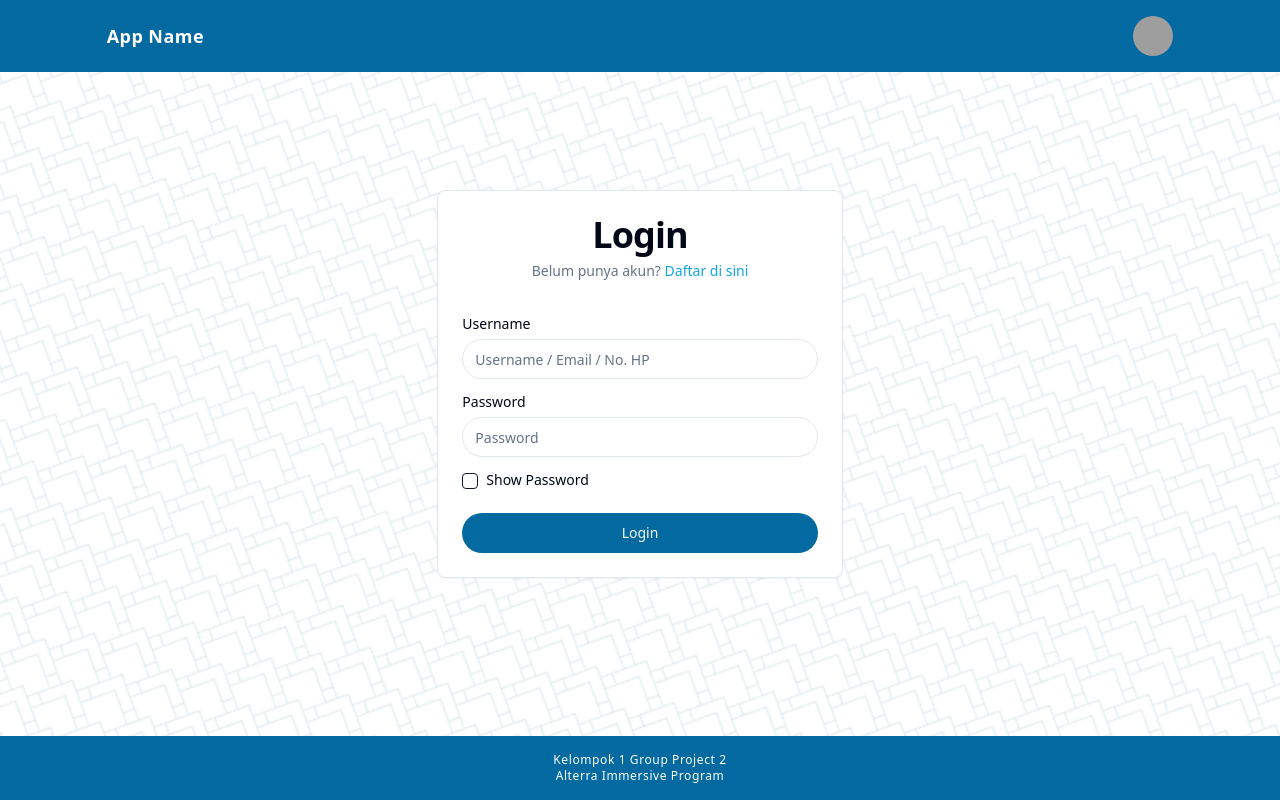
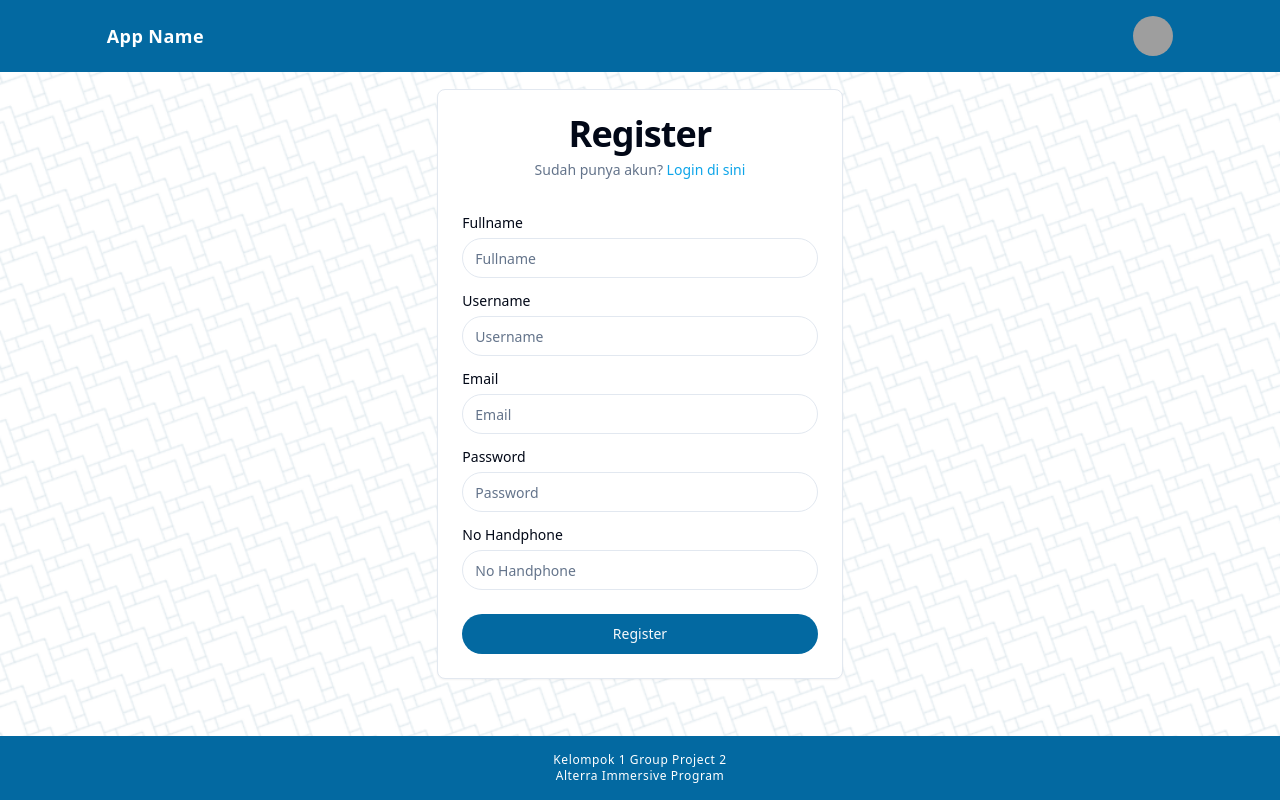
Before and after one commit to inaslathifah/Social_Media_FE_Grup-1, a React (Vite) app: page /register in a window 1280 px wide. Built offline with nearby package versions, Linux system fonts and the light colour scheme; grey boxes are pictures that could not be loaded.

Commit message:
feat: finish slicing register page

```diff
--- a/src/components/navbar.tsx
+++ b/src/components/navbar.tsx
@@ -12,7 +12,7 @@ export default function Navbar(props: Props) {
   return (
     <nav
       className={cn(
-        "w-full flex justify-center",
+        "w-full flex justify-center sticky top-0",
         bgBlue && "bg-sky-700 text-white"
       )}
     >
--- a/src/main.tsx
+++ b/src/main.tsx
@@ -1,6 +1,6 @@
 import React from "react";
 import ReactDOM from "react-dom/client";
-import App from "./pages/auth/login.tsx";
+import App from "./pages/auth/register.tsx";
 import "./styles/index.css";
 
 ReactDOM.createRoot(document.getElementById("root")!).render(
--- /dev/null
+++ b/src/pages/auth/register.tsx
@@ -0,0 +1,86 @@
+import Layout from "@/components/layout";
+import { Button } from "@/components/ui/button";
+import {
+  Card,
+  CardContent,
+  CardDescription,
+  CardFooter,
+  CardHeader,
+  CardTitle,
+} from "@/components/ui/card";
+import { Input } from "@/components/ui/input";
+import { Label } from "@/components/ui/label";
+
+export default function Register() {
+  return (
+    <Layout withUser bgBlue centerX centerY>
+      <Card className="w-1/3">
+        <CardHeader className="text-center">
+          <CardTitle className="text-4xl">Register</CardTitle>
+          <CardDescription>
+            Sudah punya akun?
+            <a href="#" className="text-sky-500 font-medium">
+              {" "}
+              Login di sini
+            </a>
+          </CardDescription>
+        </CardHeader>
+        <CardContent className="mt-3">
+          <form>
+            <div className="grid w-full items-center gap-4">
+              <div className="flex flex-col space-y-2">
+                <Label htmlFor="fullname">Fullname</Label>
+                <Input
+                  className="rounded-full focus-visible:ring-sky-700"
+                  id="fullname"
+                  placeholder="Fullname"
+                />
+              </div>
+              <div className="flex flex-col space-y-2">
+                <Label htmlFor="username">Username</Label>
+                <Input
+                  className="rounded-full focus-visible:ring-sky-700"
+                  id="username"
+                  type="username"
+                  placeholder="Username"
+                />
+              </div>
+              <div className="flex flex-col space-y-2">
+                <Label htmlFor="email">Email</Label>
+                <Input
+                  className="rounded-full focus-visible:ring-sky-700"
+                  id="email"
+                  type="email"
+                  placeholder="Email"
+                />
+              </div>
+              <div className="flex flex-col space-y-2">
+                <Label htmlFor="password">Password</Label>
+                <Input
+                  className="rounded-full focus-visible:ring-sky-700"
+                  id="password"
+                  type="password"
+                  placeholder="Password"
+                />
+              </div>
+              <div className="flex flex-col space-y-2">
+                <Label htmlFor="nohp">No Handphone</Label>
+                <Input
+                  className="rounded-full focus-visible:ring-sky-700"
+                  id="nohp"
+                  type="nohp"
+                  placeholder="No Handphone"
+                />
+              </div>
+            </div>
+          </form>
+        </CardContent>
+        <CardFooter className="flex">
+          <Button className="grow rounded-full bg-sky-700 hover:bg-sky-800">
+            Register
+          </Button>
+        </CardFooter>
+      </Card>
+    </Layout>
+  );
+}
```
